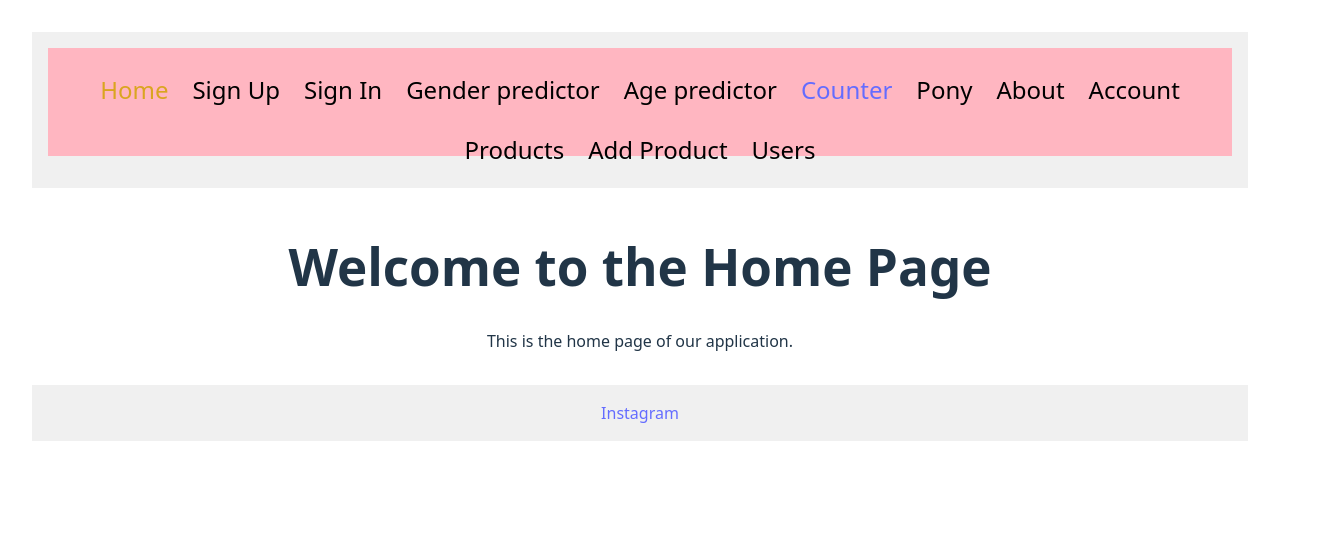
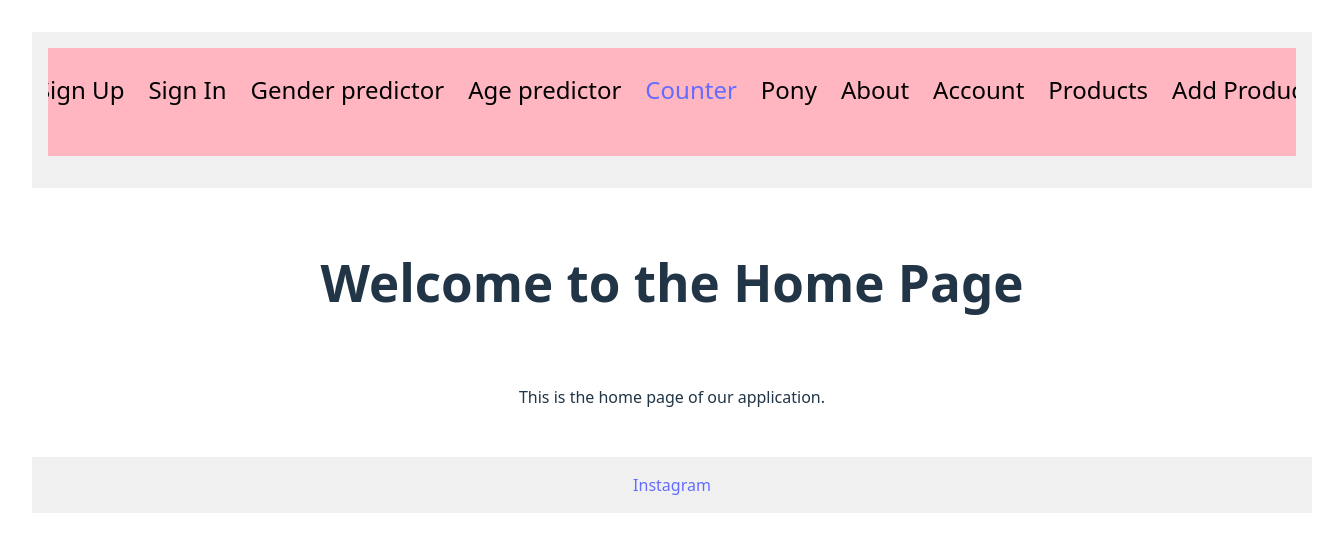
Before and after one commit to KonstantinM88/project-01, a React (Vite) app: page / in a window 1280 px wide. Shown: the top 552 px of the page, 1344 px wide, since content can reach past the window. Built offline with nearby package versions, Linux system fonts and the light colour scheme.

Commit message:
hw_07style3

```diff
--- a/src/components/NavBar/NavBar.module.css
+++ b/src/components/NavBar/NavBar.module.css
@@ -6,7 +6,10 @@
   display: flex;
   justify-content: center;
   gap: 24px;
-  flex-wrap: wrap;
+  /* flex-wrap: wrap; */
+  flex-wrap: nowrap;
+  overflow-x: auto;
+  white-space: nowrap;
 }
 
 .navBar {
--- a/src/pages/Home/Home.module.css
+++ b/src/pages/Home/Home.module.css
@@ -1,3 +1,8 @@
 .container {
-    padding: 1rem;
-  }
+  display: flex;
+  flex-direction: column;
+  align-items: center;
+  justify-content: center;
+  padding: 2rem;
+  gap: 1.5rem;
+}
```
